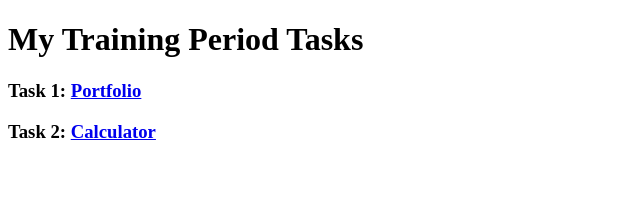
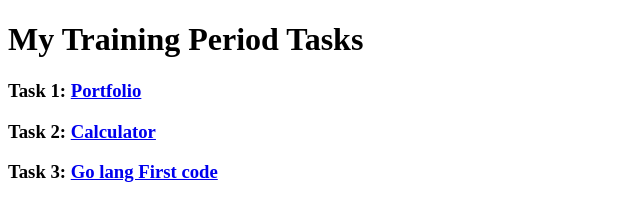
Before and after one commit to naveensharmatezminds/tezminds, a plain HTML site: page index.html in a window 1280 px wide. Shown: the whole page, without its empty margins (0-640 px from the left). Drawn offline with Linux system fonts and the light colour scheme.

Commit message:
golang hello world

```diff
--- a/index.html
+++ b/index.html
@@ -9,5 +9,6 @@
     <h1>My Training Period Tasks</h1>
     <h3> Task 1:  <a href="./MyPortFolio/index.html">Portfolio</a> </h3>
     <h3> Task 2:  <a href="./MyCalculator/index.html">Calculator</a> </h3>
+    <h3> Task 3:  <a href="https://github.com/naveensharmatezminds/tezminds/blob/main/goPrac/helloworld.go">Go lang First code</a> </h3>
 </body>
 </html>
```
